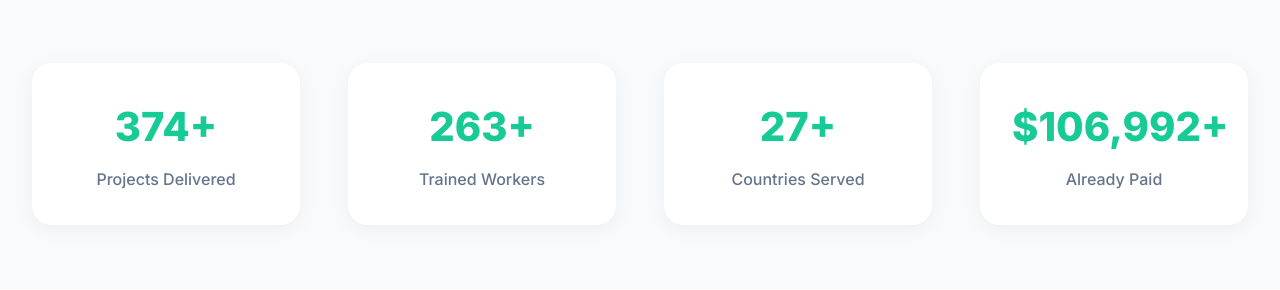
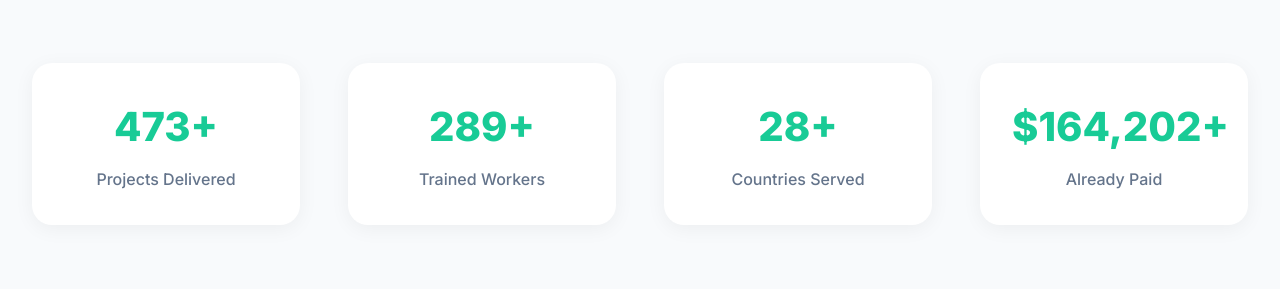
Before and after one commit to muangemutunga/shaka, a Flask app: page / in a window 1280 px wide. Shown: the part 801-1091 px from the top of the page. Run offline with Flask 3, Linux system fonts and the light colour scheme.

Commit message:
Update index.html

```diff
--- a/templates/index.html
+++ b/templates/index.html
@@ -926,19 +926,19 @@
     <section class="stats-section">
         <div class="stats-container">
             <div class="stat-item">
-                <div class="stat-number">374+</div>
+                <div class="stat-number">473+</div>
                 <div class="stat-label">Projects Delivered</div>
             </div>
             <div class="stat-item">
-                <div class="stat-number">263+</div>
+                <div class="stat-number">289+</div>
                 <div class="stat-label">Trained Workers</div>
             </div>
             <div class="stat-item">
-                <div class="stat-number">27+</div>
+                <div class="stat-number">28+</div>
                 <div class="stat-label">Countries Served</div>
             </div>
             <div class="stat-item">
-                <div class="stat-number">$106,992+</div>
+                <div class="stat-number">$164,202+</div>
                 <div class="stat-label">Already Paid</div>
             </div>
         </div>
```
